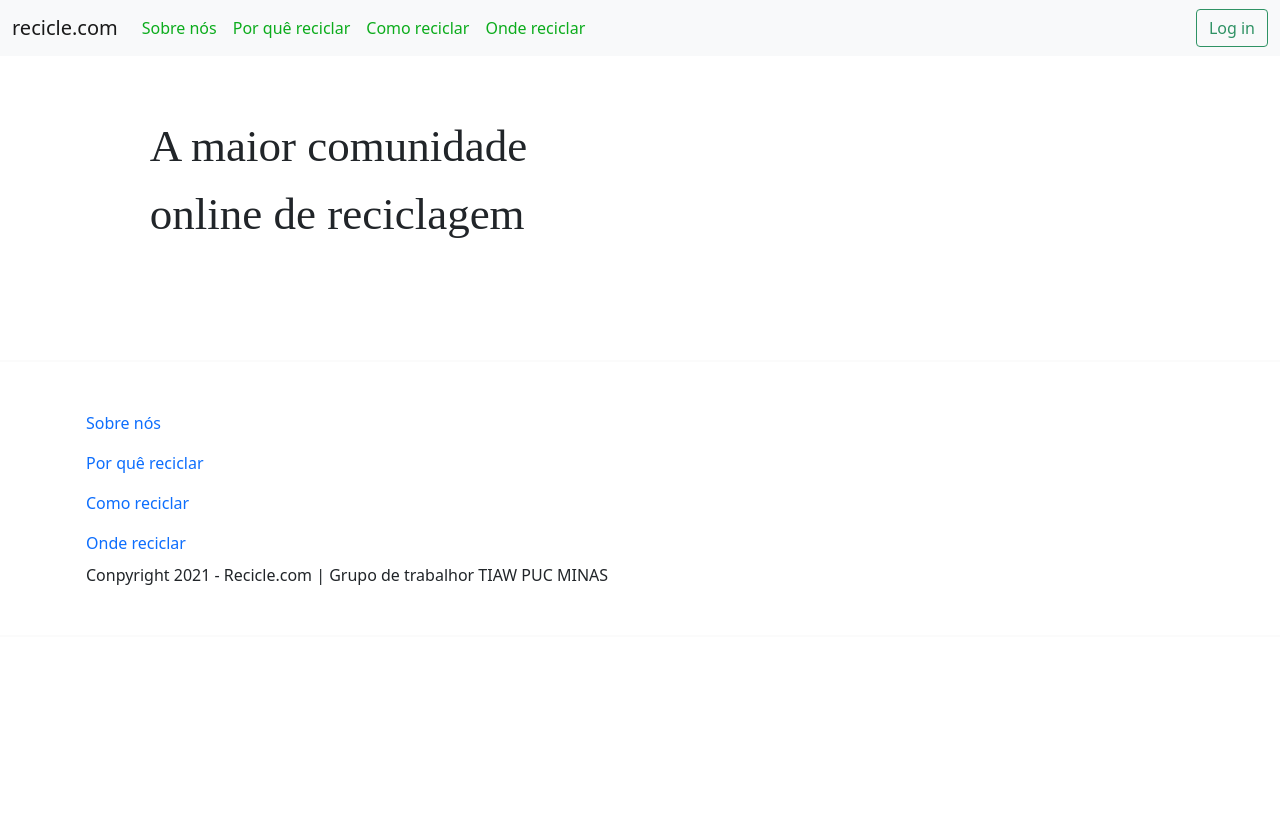
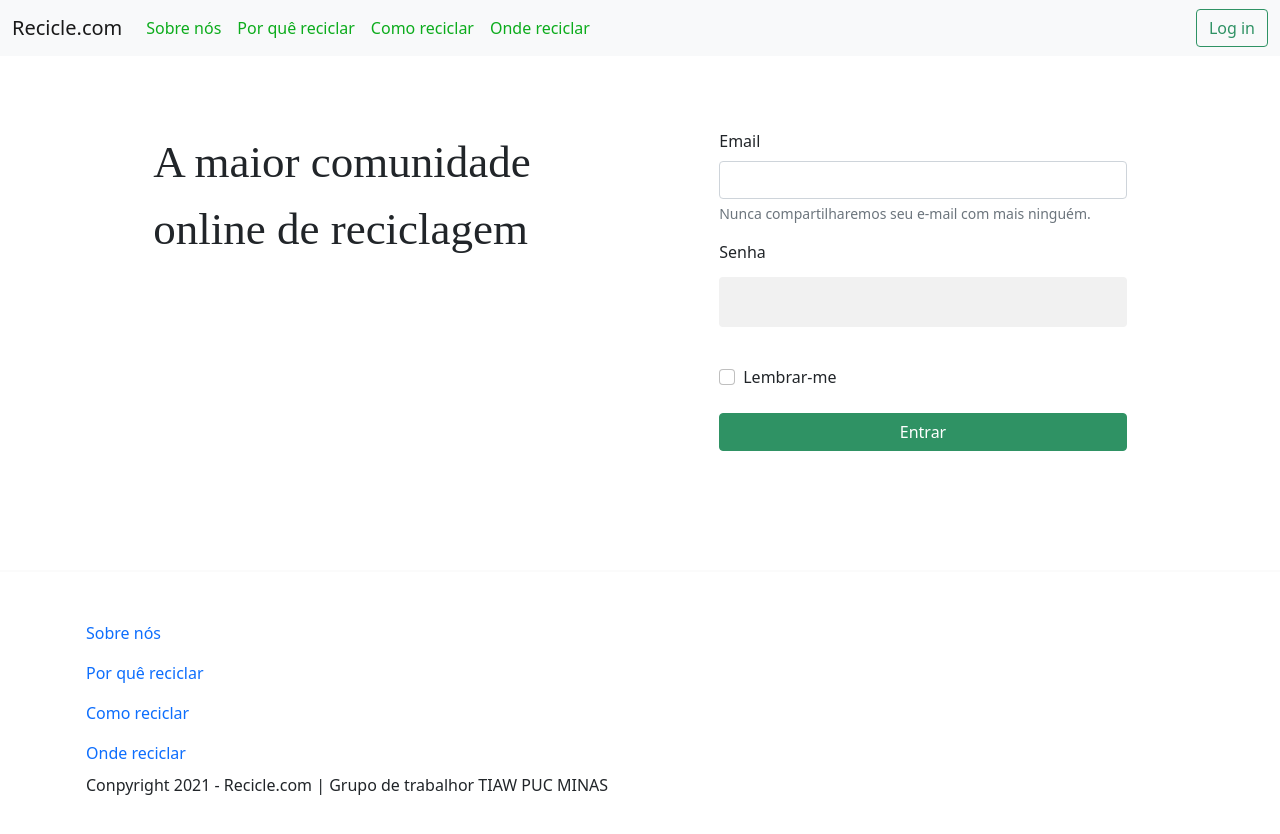
Before and after one commit to ICEI-PUC-Minas-PBR-SI/pbr-si-2021-2-proj-web-materiais-reciclaveis, a plain HTML site: page index.html in a window 1280 px wide. Before the commit the page ends 800 px from the top, so only its background shows below. Drawn offline with nearby package versions, Linux system fonts and the light colour scheme.

Commit message:
Feature - Criando index.html padrão.

```diff
--- a/Codigo/template_default/index.html
+++ b/index.html
@@ -6,14 +6,14 @@
     <script src="https://cdn.jsdelivr.net/npm/bootstrap@5.0.2/dist/js/bootstrap.bundle.min.js" integrity="sha384-MrcW6ZMFYlzcLA8Nl+NtUVF0sA7MsXsP1UyJoMp4YLEuNSfAP+JcXn/tWtIaxVXM" crossorigin="anonymous"></script>
     <script src="https://cdn.jsdelivr.net/npm/@popperjs/core@2.9.2/dist/umd/popper.min.js" integrity="sha384-IQsoLXl5PILFhosVNubq5LC7Qb9DXgDA9i+tQ8Zj3iwWAwPtgFTxbJ8NT4GN1R8p" crossorigin="anonymous"></script>
     <script src="https://cdn.jsdelivr.net/npm/bootstrap@5.0.2/dist/js/bootstrap.min.js" integrity="sha384-cVKIPhGWiC2Al4u+LWgxfKTRIcfu0JTxR+EQDz/bgldoEyl4H0zUF0QKbrJ0EcQF" crossorigin="anonymous"></script>
-    <link href="./css/default.css" rel="stylesheet">
+    <link href="./Codigo/template_default/css/default.css" rel="stylesheet">
     <title>Recicle.com</title>
 </head>
 <body>
     <header>
         <nav class="navbar navbar-expand-lg navbar-light bg-light">
             <div class="container-fluid ">
-                <a class="navbar-brand" href="index.html">recicle.com</a>
+                <a class="navbar-brand" href="index.html">Recicle.com</a>
                 <button class="navbar-toggler" type="button" data-bs-toggle="collapse" data-bs-target="#navbarSupportedContent" aria-controls="navbarSupportedContent" aria-expanded="false" aria-label="Toggle navigation">
                     <span class="navbar-toggler-icon"></span>
                 </button>
@@ -40,35 +40,33 @@
         </nav>
     </header>
     <main>
-        <div class="container-sm">
+        <div class="container">
             <div class="row">
                 <div class="col col-sm-12 col-md-6 col-lg-6 col-xl-6">
                     <p id="slogan">A maior comunidade online de reciclagem</p>
                 </div>
-                <!-- <div class="col col-sm-12 col-md-6 col-lg-6 col-xl-6">
-                    <div class="caixaCadastro" id='caixaCadastro'>
-                        <h1>Cria sua conta gratuitamente</h1>
-                        <hr>
-
-                        <label for="nome"><b>Nome completo</b></label>
-                        <input id="inptNome" type="text" placeholder="José da Silva" name="text" required>
-
-                        <label for="email"><b>Email</b></label>
-                        <input id="inptEmail" type="text" placeholder="josedasilva@email.com" name="email" required>
-
-                        <label for="psw"><b>Senha</b></label>
-                        <input id="inptSenha" type="password" placeholder="******" name="psw" required>
-
-                        <p>By creating an account you agree to our <a href="#" style="color:dodgerblue">Terms & Privacy</a>.</p>
-
-                        <div class="clearfix">
-                        <button type="submit" class="signupbtn" id="btnCadastrar">Cadastrar</button>
+                <div class="col col-sm-12 col-md-6 col-lg-6 col-xl-6">
+                    <form>
+                        <div class="mb-3">
+                          <label for="exampleInputEmail1" class="form-label">Email</label>
+                          <input type="email" class="form-control" id="exampleInputEmail1" aria-describedby="emailHelp">
+                          <div id="emailHelp" class="form-text">Nunca compartilharemos seu e-mail com mais ninguém.</div>
                         </div>
-                    </div>
-                </div> -->
+                        <div class="mb-3">
+                          <label for="exampleInputPassword1" class="form-label">Senha</label>
+                          <input type="password" class="form-control" id="exampleInputPassword1">
+                        </div>
+                        <div class="mb-3 form-check">
+                          <input type="checkbox" class="form-check-input" id="exampleCheck1">
+                          <label class="form-check-label" for="exampleCheck1">Lembrar-me</label>
+                        </div>
+                        <button type="submit" class="btn btn-success">Entrar</button>
+                      </form>
+                </div>
             </div>
         </div>
     </main>
+
     <hr>
 
     <footer>
@@ -90,7 +88,7 @@
                         <a class="nav-link" href="#">Onde reciclar</a>
                     </li>
                 </ul>
-          </div>
+            </div>
           <div class="row align-items-center">
             <div class="col-sm-12 col-md-12 col-lg-12 col-xl-12">
                 <p>Conpyright 2021 - Recicle.com | Grupo de trabalhor TIAW PUC MINAS</p>
@@ -105,6 +103,6 @@
     <script src="https://cdn.jsdelivr.net/npm/bootstrap@5.0.2/dist/js/bootstrap.bundle.min.js" integrity="sha384-MrcW6ZMFYlzcLA8Nl+NtUVF0sA7MsXsP1UyJoMp4YLEuNSfAP+JcXn/tWtIaxVXM" crossorigin="anonymous"></script>
     <script src="https://cdn.jsdelivr.net/npm/@popperjs/core@2.9.2/dist/umd/popper.min.js" integrity="sha384-IQsoLXl5PILFhosVNubq5LC7Qb9DXgDA9i+tQ8Zj3iwWAwPtgFTxbJ8NT4GN1R8p" crossorigin="anonymous"></script>
     <script src="https://cdn.jsdelivr.net/npm/bootstrap@5.0.2/dist/js/bootstrap.min.js" integrity="sha384-cVKIPhGWiC2Al4u+LWgxfKTRIcfu0JTxR+EQDz/bgldoEyl4H0zUF0QKbrJ0EcQF" crossorigin="anonymous"></script>
-    <script src="./js/default.js"></script>
+    <script src="./Codigo/template_default/js/default.js"></script>
 </body>
 </html>
```
Also changed, not shown: Codigo/cadastro/cadastro.html (+5 -2 lines).
